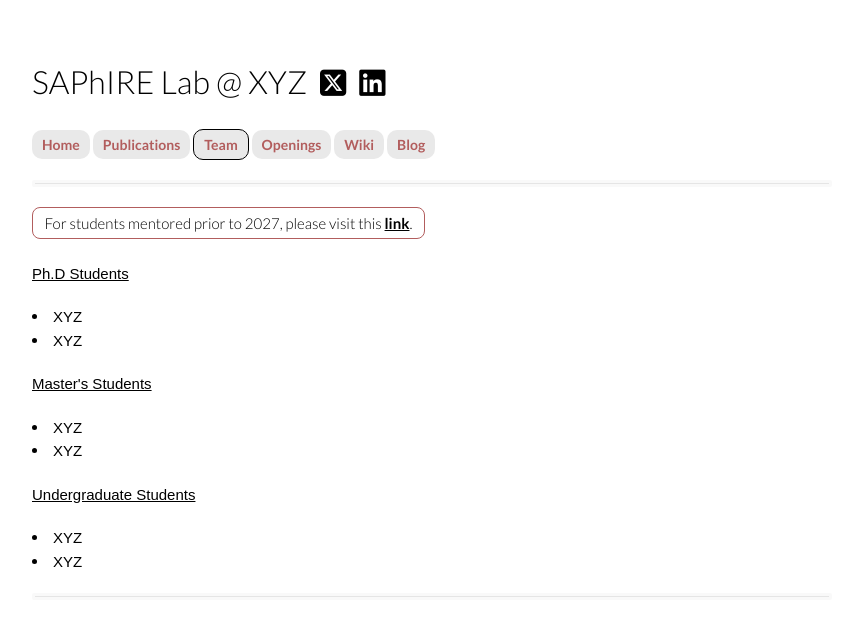
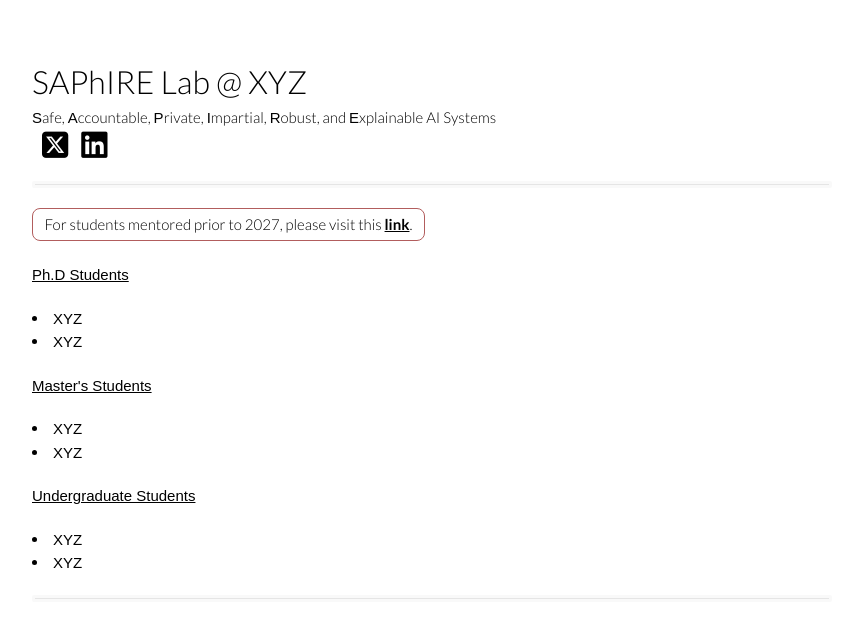
Before and after one commit to SAPhIRELab/saphirelab.github.io, a plain HTML site: page students.html in a window 1280 px wide. Shown: the whole page, without its empty margins (183-1043 px from the left). Drawn offline with Linux system fonts and the light colour scheme; some icons are missing.

Commit message:
Enhance SAPhIRE Lab section with new content
Added additional information about SAPhIRE Lab and updated links.

```diff
--- a/students.html
+++ b/students.html
@@ -187,10 +187,12 @@ a.button {
 <section>
 
 <p>
-<font size=6>SAPhIRE Lab @ XYZ</font>  <a href="https://x.com/XXX" target="_blank" style="padding-left: 10px"><i class="fa-brands fa-square-x-twitter fa-2x"></i></a> <a href="https://www.linkedin.com/XXX" target="_blank" style="padding-left: 10px"><i class="fa fa-linkedin-square fa-2x"></i></a>
-<br> <br>
-<a href="saphirelab.github.io"><span class="home">Home</span></a> <a href="publications.html"><span class="home">Publications</span></a> <a href="students.html"><span class="home2">Team</span></a> <a href="openings.html"><span class="home">Openings</span></a> <a href="https://saphirelab.github.io/wiki"><span class="home">Wiki</span></a> <a href="https://saphirelab.github.io/blog"><span class="home">Blog</span></a>
-</p>
+<font size=6>SAPhIRE Lab @ XYZ</font>
+<br>
+<b>S</b>afe, <b>A</b>ccountable, <b>P</b>rivate, <b>I</b>mpartial, <b>R</b>obust, and <b>E</b>xplainable AI Systems
+<br>
+<a href="https://scholar.google.com/citations?hl=en&user=oszzIkUAAAAJ&view_op=list_works&sortby=pubdate" target="_blank" style="padding-left: 0px"><i class="ai ai-google-scholar-square ai-2x"></i></a> <a href="https://x.com/vasishtduddu" target="_blank" style="padding-left: 10px"><i class="fa-brands fa-square-x-twitter fa-2x"></i></a> <a href="https://www.linkedin.com/XXX" target="_blank" style="padding-left: 10px"><i class="fa fa-linkedin-square fa-2x"></i></a>
+<br></p>
 
 <hr style="border: 3px solid #f9f9f9; border-radius: 2px;">
 
```
